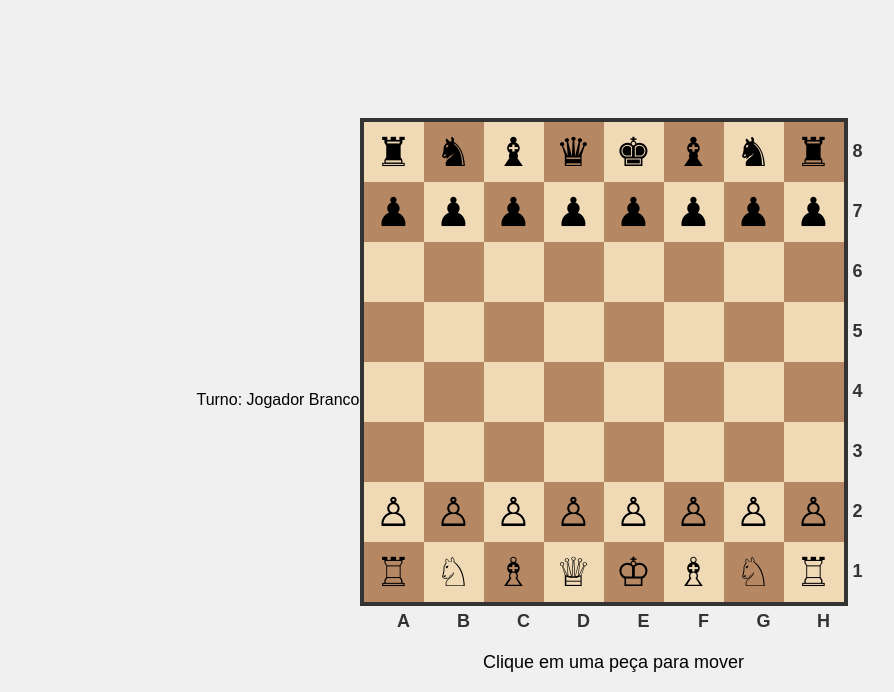
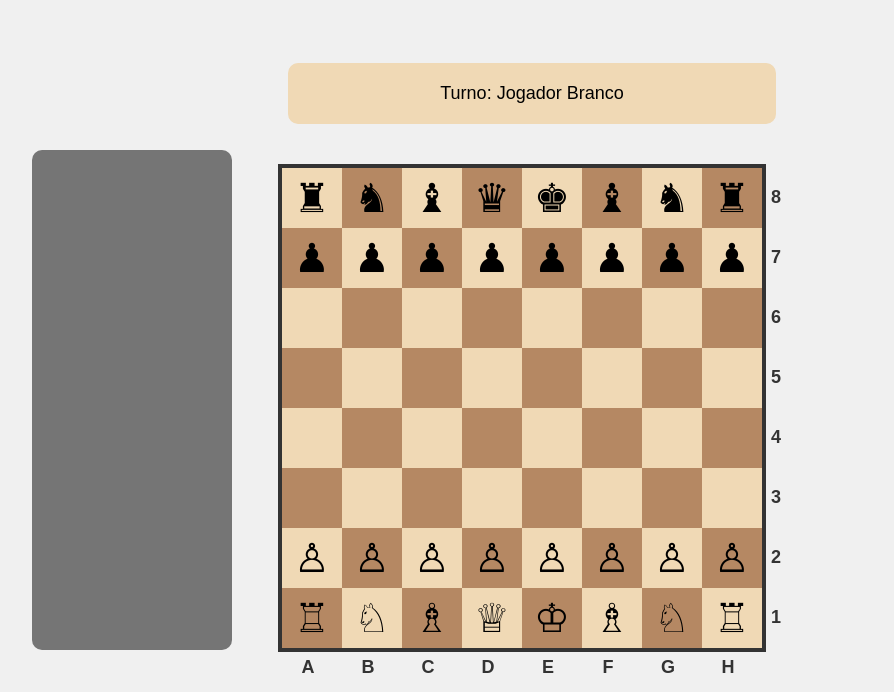
Before and after one commit to gabrielzerio/projeto-extensao, a plain HTML site: page index.html in a window 1280 px wide. Shown: the top 692 px of the page, without its empty margins (108-1002 px from the left). Drawn offline with Linux system fonts and the light colour scheme.

Commit message:
insert removed pieces column

```diff
--- a/app.js
+++ b/app.js
@@ -110,7 +110,7 @@ function handleSquareClick(row, col) {
 
     selectedPiece = piece;
     selectedPosition = { row, col };
-    document.getElementById('move-info').textContent = `Peça selecionada: ${pieceToSymbol(piece)} em ${positionToString(row, col)}`;
+    document.getElementById('move-info').textContent = `Peça selecionada: ${pieceToSymbol(piece)} em ${positionToString(row, col).toUpperCase()}`;
     showPossibleMoves(piece, row, col);
     bgPieceColoring(true)
   }
@@ -130,19 +130,39 @@ function bgPieceColoring(mov) {
     }
 }
 
+// {
+//   "type": "pawn",
+//   "color": "black",
+//   "position": {
+//       "row": 3,
+//       "col": 2
+//   }
+// }
+
+function removePiece(target) {
+  const colorDiv = target.color === 'black' ? 'black' : 'white'
+  const div = document.getElementById(`${colorDiv}-pieces`);
+  const span = document.createElement('span');
+  span.innerHTML = pieceToSymbol(target);
+  div.appendChild(span);
+}
+
 function movePiece(piece, from, toRow, toCol) {
   if (isValidMove(piece, from, toRow, toCol)) {
     const target = board[toRow][toCol];
+    console.log(target)
     if (target) {
+      removePiece(target)
       pieces.splice(pieces.indexOf(target), 1);
     }
+
 
     board[from.row][from.col] = null;
     board[toRow][toCol] = piece;
     piece.position = { row: toRow, col: toCol };
 
     createBoard();
-    document.getElementById('move-info').textContent = `Peça movida para ${positionToString(toRow, toCol)}`;
+    document.getElementById('move-info').textContent = `Peça movida para ${positionToString(toRow, toCol).toUpperCase()}`;
     return true;
   }
   return false;
--- a/index.html
+++ b/index.html
@@ -1,20 +1,18 @@
 <!DOCTYPE html>
 <html lang="en">
   <head>
-  <meta charset="UTF-8">
-  <meta name="viewport" content="width=device-width, initial-scale=1.0">
+    <meta charset="UTF-8" />
+    <meta name="viewport" content="width=device-width, initial-scale=1.0" />
     <title>Jogo de Xadrez</title>
-  <link rel="stylesheet" href="style.css">
+    <link rel="stylesheet" href="style.css" />
   </head>
   <body>
     <div id="turn-info"></div>
+    <div class="dead-pieces"><div id="black-pieces"></div> <div id="white-pieces"></div></div>
     <div class="chess-container">
+      <div>
         <div id="board-wrapper" class="board-wrapper">
-
-
-      <div id="board" class="chess-board">
-
-      </div>
+          <div id="board" class="chess-board"></div>
 
           <div class="y-coordinates">
             <div>8</div>
@@ -43,6 +41,7 @@
           <p id="hint"></p>
         </div>
       </div>
+    </div>
     <script src="app.js"></script>
   </body>
 </html>
--- a/style.css
+++ b/style.css
@@ -9,14 +9,47 @@ body {
   justify-content: center;
   align-items: center;
   height: 100vh;
+  width: 100vw;
+  gap: 40px;
+  flex-direction: column;
   background-color: #f0f0f0;
   font-family: Arial, sans-serif;
+
 }
 
 .chess-container {
   display: flex;
   flex-direction: column;
   align-items: center;
+}
+
+#turn-info{
+  background-color: #f0d9b5;
+  padding: 20px;
+  width: 488px;
+  font-size: large;
+  top: 50px;
+  text-align: center;
+  border-radius: 10px;
+}
+
+.dead-pieces{
+  font-size: 40px;
+  position: absolute;
+  display: flex;
+  flex-direction: column;
+  justify-content: space-between;
+  align-self: center;
+   margin-right: 800px;
+  padding: 20px;
+  height: 500px;
+  width: 200px;
+  background-color: #757575;
+  border-radius: 10px;
+}
+.dead-pieces > div{
+  display: flex;
+  flex-wrap: wrap;
 }
 
 .board-wrapper {
@@ -27,7 +60,7 @@ body {
 .chess-board {
   display: grid;
   grid-template-columns: repeat(8, 60px);
-  grid-template-rows: repeat(8, 6 0px);
+  grid-template-rows: repeat(8, 60px);
   border: 4px solid #333;
 }
 
@@ -55,7 +88,8 @@ height: 60px;
 }
 
 #move-info {
-  font-size: 18px;
+  font-size: 30px;
+  height: 30px;
   margin-bottom: 10px;
 }
 
```
Lines whose indentation alone changed are shown as unchanged.
